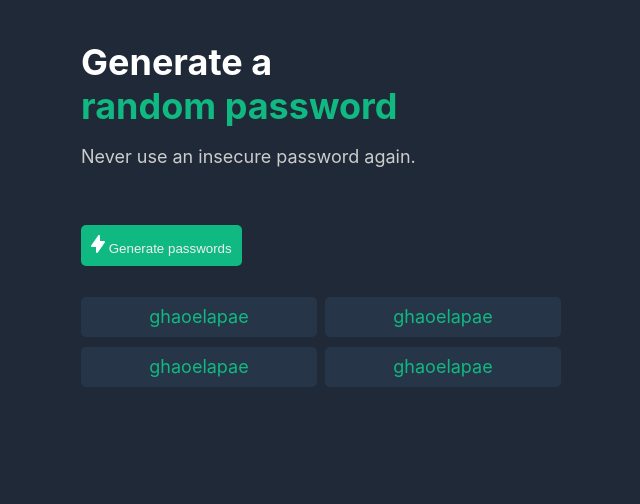
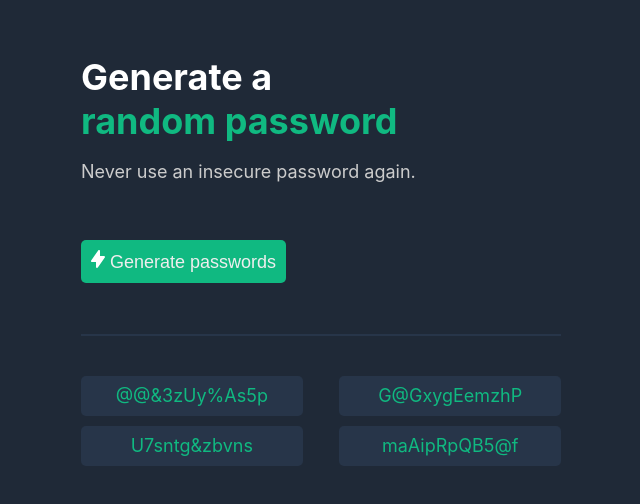
Before and after one commit to adviks/passGen, a plain HTML site: page index.html in a window 1280 px wide. Both pictures are taken after a click on the button "Generate passwords". Shown: the whole page, without its empty margins (319-959 px from the left). Drawn offline with Linux system fonts and the light colour scheme; a web font is replaced by a local one.

Commit message:
finally done

```diff
--- a/index.css
+++ b/index.css
@@ -11,6 +11,7 @@ html, body {
 .container{
     max-width: 480px;
     margin: 40px auto;
+    padding: 15px;
 }
 p{
     color: #ccc;
@@ -29,6 +30,7 @@ button{
     color: #eee;
     padding: 10px;
     border-radius: 5px;
+    font-size: 18px;
 }
 .passwords{
     display: flex;
@@ -41,10 +43,13 @@ justify-content: space-between;
     width: max-content;
     padding: 5px 10px;
     border-radius: 5px;
-    width: 45%;
+    width: 42%;
     height: 30px;
     line-height: 30px;
     margin-top: 10px;
     text-align: center;
     color: #10B981;
 }
+hr{
+    border: 1px solid #273549;
+}
--- a/index.html
+++ b/index.html
@@ -13,6 +13,10 @@
         <path fill-rule="evenodd" clip-rule="evenodd" d="M8.30064 0.0462736C8.71692 0.177494 9 0.563541 9 1.00001V6.00001L13 6.00001C13.3729 6.00001 13.7148 6.20747 13.887 6.5382C14.0592 6.86893 14.0331 7.268 13.8192 7.57347L6.81924 17.5735C6.56894 17.931 6.11564 18.085 5.69936 17.9537C5.28309 17.8225 5 17.4365 5 17L5 12H1C0.627127 12 0.285222 11.7926 0.113024 11.4618C-0.0591735 11.1311 -0.0330591 10.732 0.180771 10.4265L7.18077 0.426549C7.43107 0.0689788 7.88436 -0.0849466 8.30064 0.0462736Z" fill="white"/>
         </svg> Generate passwords</button>
 <br>
+
+<br>
+<br>
+<hr>
 <br>
 <div class="passwords">
 
@@ -37,6 +41,7 @@
         <path d="M12.5 2.5C12.5 3.88071 11.3807 5 10 5C8.61929 5 7.5 3.88071 7.5 2.5C7.5 1.11929 8.61929 0 10 0C11.3807 0 12.5 1.11929 12.5 2.5Z" fill="#202B3C"/>
         <path d="M17.5 5C18.8807 5 20 3.88071 20 2.5C20 1.11929 18.8807 0 17.5 0C16.1193 0 15 1.11929 15 2.5C15 3.88071 16.1193 5 17.5 5Z" fill="#202B3C"/>
         </svg></div>
+
 </div>
     <script src="index.js"></script>
   </body>
--- a/index.js
+++ b/index.js
@@ -1,14 +1,36 @@
-
+let characters = "abcdefghijklmnopqrstuvwxyzABCDEFGHIJKLMNOPQRSTUVWXYZ123456789#@$%&"
 let pass1El = document.getElementById("pass1-el")
 let pass2El = document.getElementById("pass2-el")
 let pass3El = document.getElementById("pass3-el")
 let pass4El = document.getElementById("pass4-el")
 
+function gen (){
+    // for loop to generate different letters
+    let password = ""
+    let random = Math.floor(Math.random()*66)
+    function randomNum (){
+        random = Math.floor(Math.random()*66)
+    }
+    for(let i = 0; i < 12; i++){
+        password += characters[random]
+        randomNum()
+    }
+    return password
+}
+let pass1 = gen()
+console.log(pass1)
+let pass2 = gen()
+console.log(pass2)
+let pass3 = gen()
+console.log(pass3)
+let pass4 = gen()
+console.log(pass4)
+
 
 
 function genPass(){
-    pass1El.textContent = "ghaoelapae"
-    pass2El.textContent = "ghaoelapae"
-    pass3El.textContent = "ghaoelapae"
-    pass4El.textContent = "ghaoelapae"
+    pass1El.textContent = pass1
+    pass2El.textContent = pass2
+    pass3El.textContent = pass3
+    pass4El.textContent = pass4
 }
```
